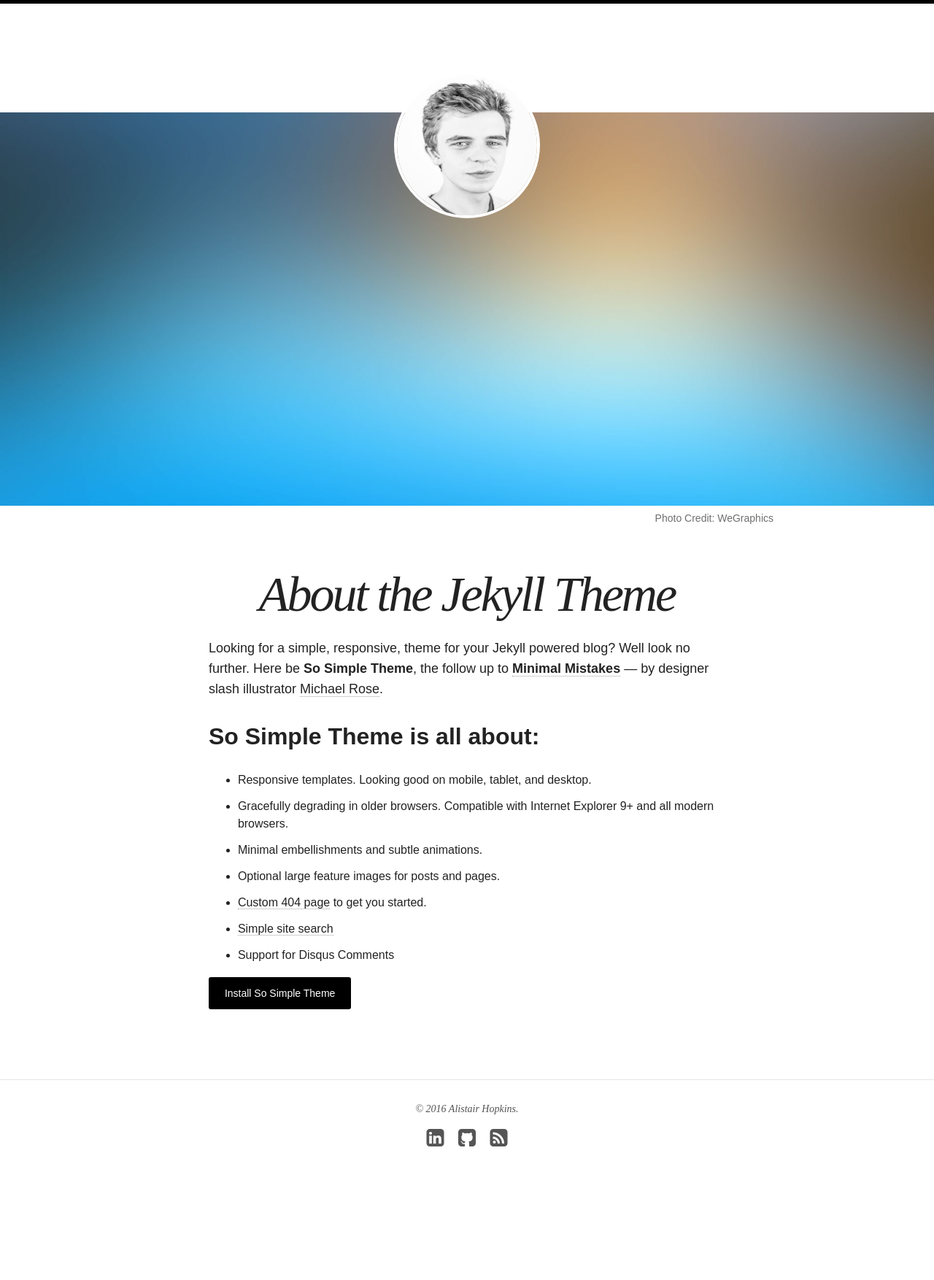
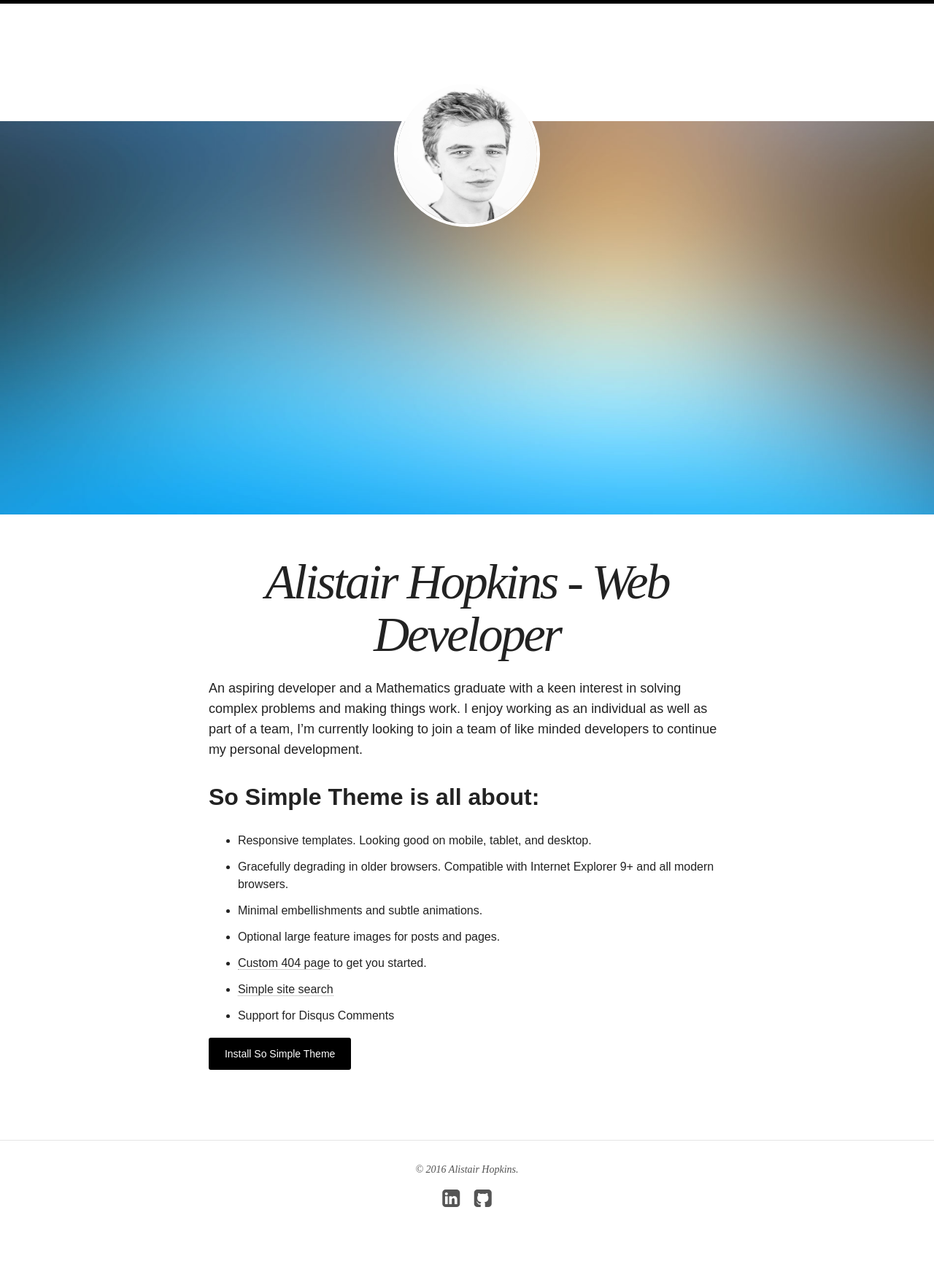
Before and after one commit to AlistairHopkins92/AlistairHopkins92.github.io, a Jekyll site: the page built from about/index.md, in a window 1280 px wide. Shown: the whole page at 73% size. Built offline with Jekyll 4.4.1, drawn with Linux system fonts in a browser that asks for light colours; nearby versions of some CDN libraries; before the commit the page ends 1671 px from its top, so only the background shows below that.

Commit message:
some stuff updated

```diff
--- a/_data/navigation.yml
+++ b/_data/navigation.yml
@@ -8,6 +8,3 @@
 
 - title: Blog
   url: /blog/
-
-- title: Search
-  url: /search/
--- a/_includes/footer.html
+++ b/_includes/footer.html
@@ -13,5 +13,4 @@
 	{% if site.owner.tumblr %}<a href="http://{{ site.owner.tumblr }}.tumblr.com" title="{{ site.owner.name}} on Tumblr" target="_blank"><i class="fa fa-tumblr-square fa-2x"></i></a>{% endif %}
   {% if site.owner.pinterest %}<a href="https://www.pinterest.com/{{ site.owner.pinterest }}/" title="{{ site.owner.name}} on Pinterest" target="_blank"><i class="fa fa-pinterest fa-2x"></i></a>{% endif %}
 	{% if site.owner.weibo %}<a href="https://www.weibo.com/u/{{ site.owner.weibo }}/" title="{{ site.owner.name}} on Weibo" target="_blank"><i class="fa fa-weibo fa-2x"></i></a>{% endif %}
-  <a href="{{ site.url }}/feed.xml" title="Atom/RSS feed"><i class="fa fa-rss-square fa-2x"></i></a>
 </div><!-- /.social-icons -->
--- a/_sass/_navigation.scss
+++ b/_sass/_navigation.scss
@@ -39,7 +39,6 @@
     padding: 12px 20px;
     @include media($medium) {
       margin-bottom: 0;
-      padding: 6px 10px;
     }
     color: $white;
     @include rounded(4px);
--- a/_sass/_page.scss
+++ b/_sass/_page.scss
@@ -74,7 +74,7 @@
 .entry-title {
 	font-family: $alt-font;
 	font-style: italic;
-	@include font-size(36,yes,36);
+	font-size: 50px;
 	font-weight: 400;
 	line-height: 1;
 	letter-spacing: -3px;
--- a/about/index.md
+++ b/about/index.md
@@ -1,15 +1,13 @@
 ---
 layout: page
-title: About the Jekyll Theme
+title: Alistair Hopkins - Web Developer
 excerpt: "So Simple is a responsive Jekyll theme for your words and images."
 modified: 2014-08-08T19:44:38.564948-04:00
 image:
   feature: so-simple-sample-image-4.jpg
-  credit: WeGraphics
-  creditlink: http://wegraphics.net/downloads/free-ultimate-blurred-background-pack/
 ---
 
-Looking for a simple, responsive, theme for your Jekyll powered blog? Well look no further. Here be **So Simple Theme**, the follow up to [**Minimal Mistakes**](http://mmistakes.github.io/minimal-mistakes) --- by designer slash illustrator [Michael Rose](http://mademistakes.com).
+An aspiring developer and a Mathematics graduate with a keen interest in solving complex problems and making things work. I enjoy working as an individual as well as part of a team, I’m currently looking to join a team of like minded developers to continue my personal development.
 
 ## So Simple Theme is all about:
 
```
